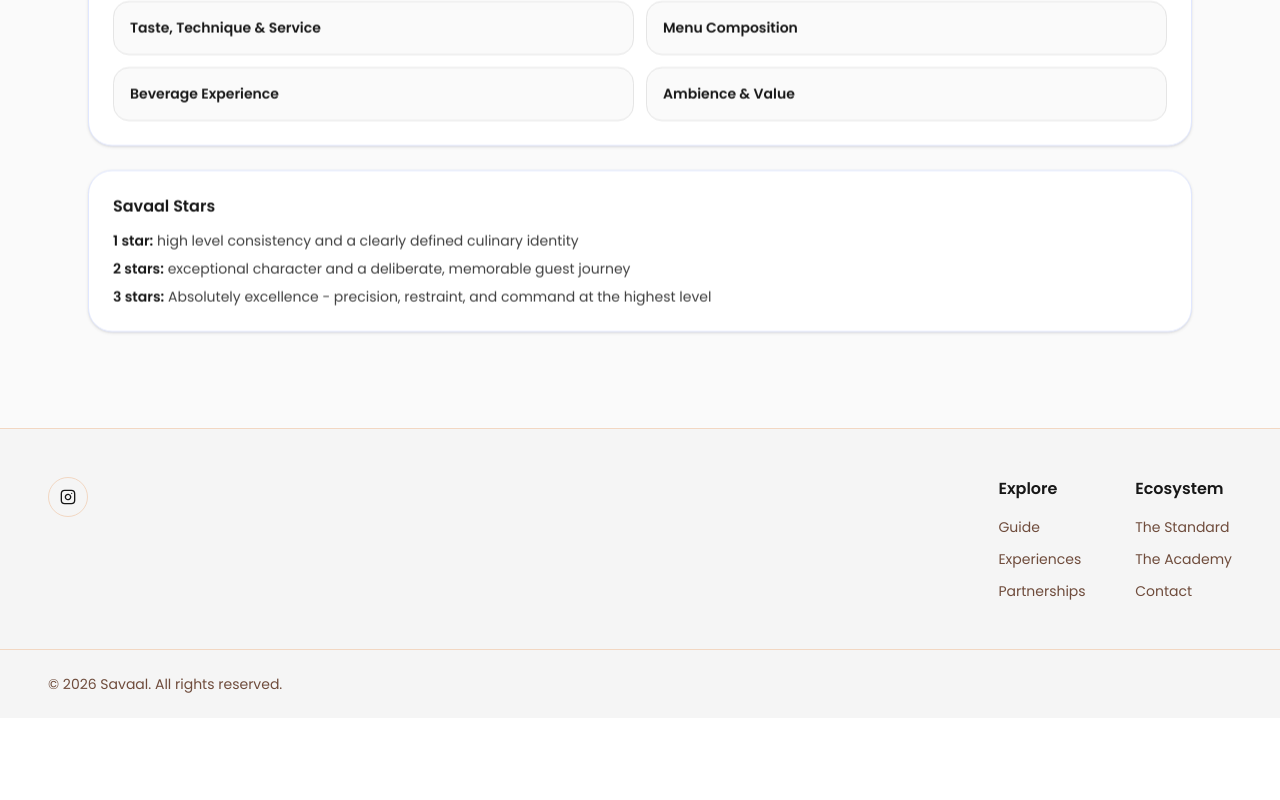
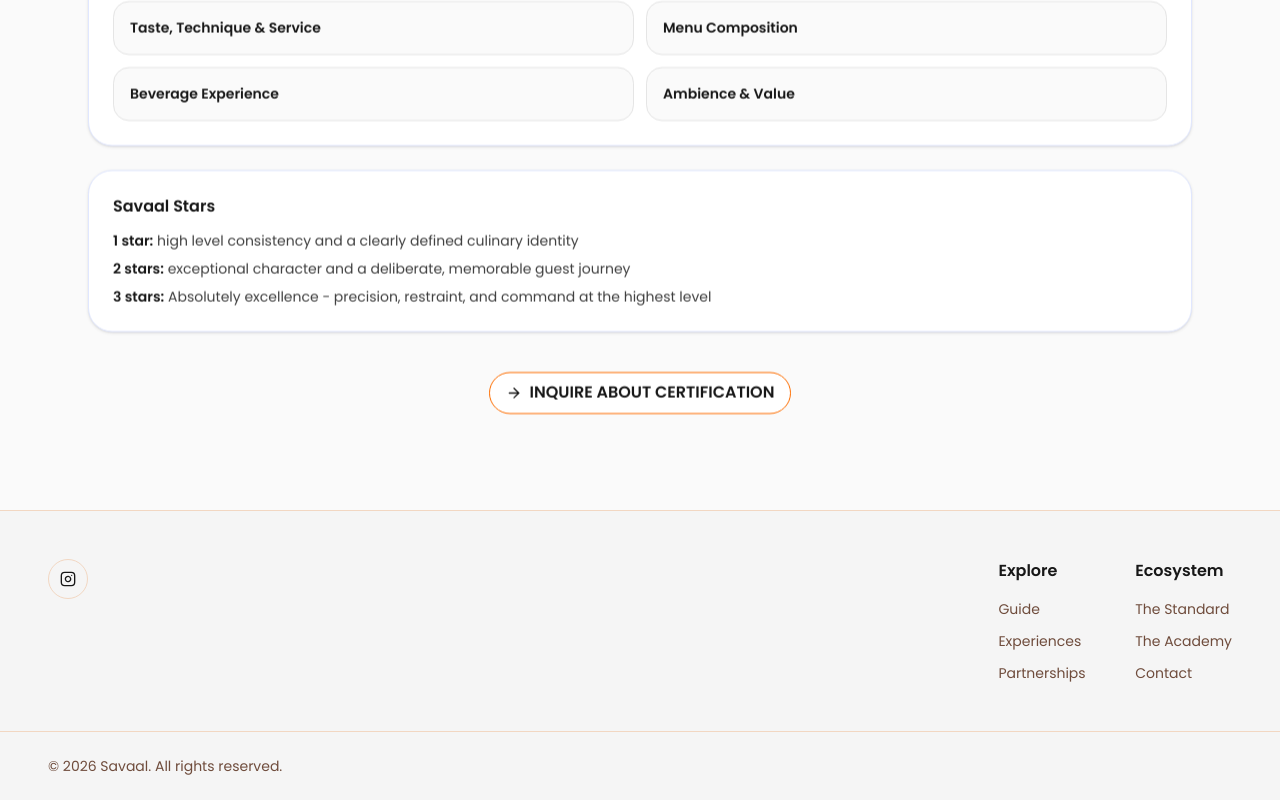
Before and after one commit to LayerSyncAi/savaal, a Next.js app: page /judging in a window 1280 px wide. Shown: the part 774-1574 px from the top of the page. Before the commit the page ends 1492 px from the top, so only its background shows below. Built offline with nearby package versions, Linux system fonts and the light colour scheme.

Commit message:
Add certification inquiry CTA to judging page

```diff
--- a/app/judging/page.tsx
+++ b/app/judging/page.tsx
@@ -1,4 +1,6 @@
 import Link from "next/link";
+import RoundedSlideButtonLight from "@/components/rounded-slide-button-light";
+import { FiArrowRight } from "react-icons/fi";
 
 const judgingFaqs = [
   {
@@ -177,6 +179,15 @@ export default function JudgingPage() {
             Inquire About Certification
           </Link>
         </div> */}
+        <div className="flex justify-center">
+          <RoundedSlideButtonLight
+            href="/contact"
+            title="Inquire about certification"
+            hoverFillColor="var(--tertiary)"
+            icon={<FiArrowRight />}
+            defaultColor="var(--background)"
+          />
+        </div>
       </section>
     </div>
   );
```
